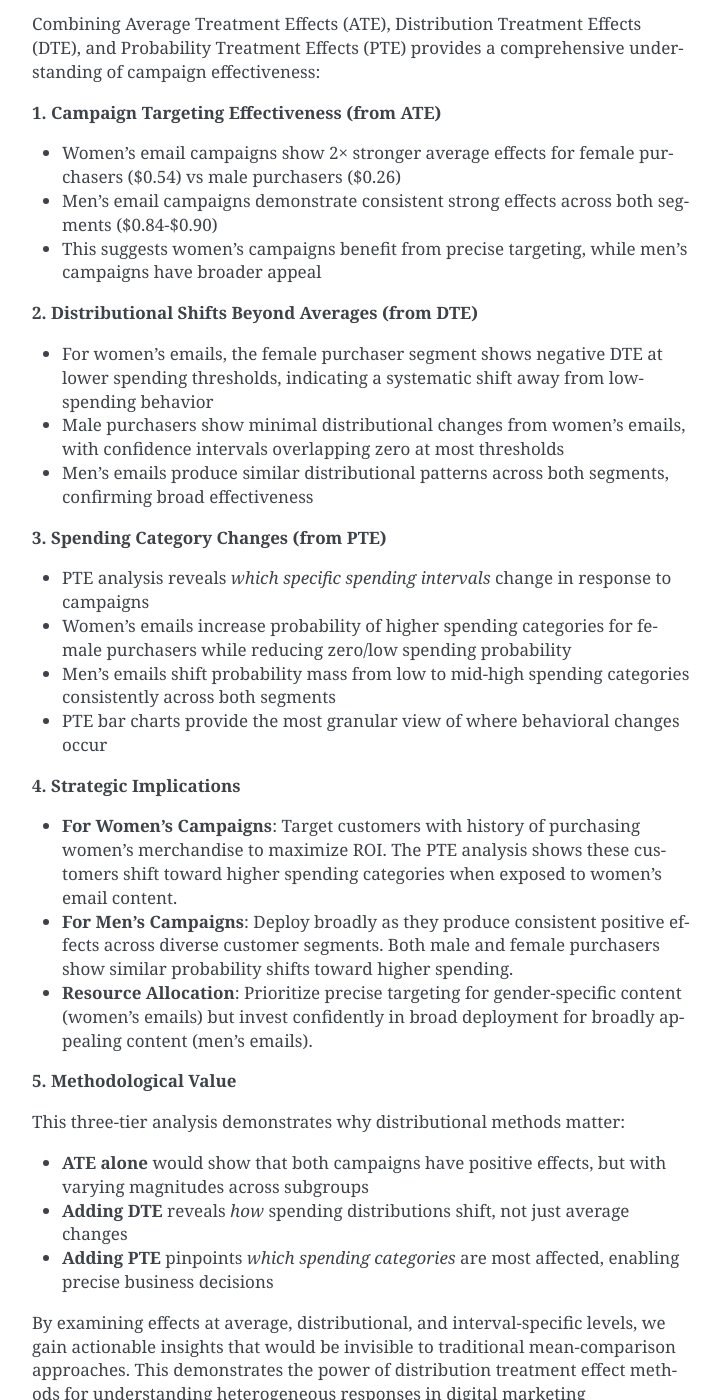
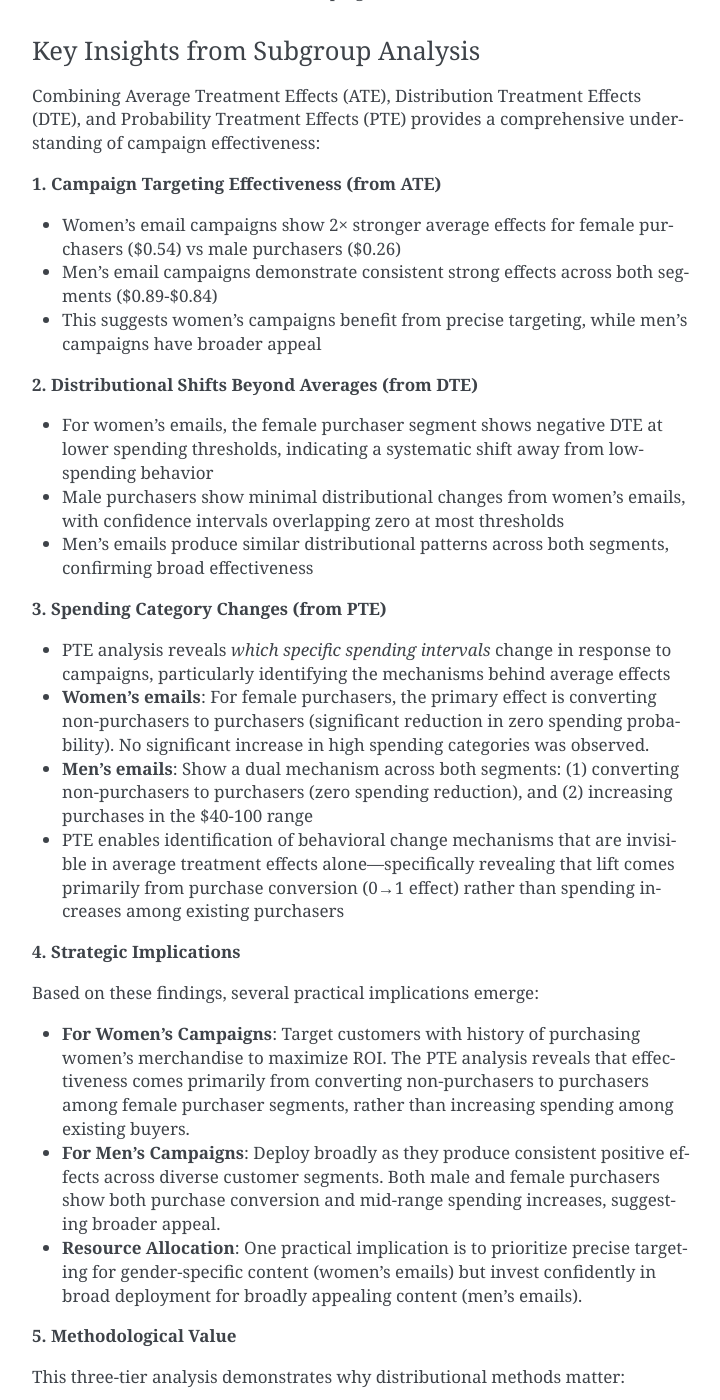
Before and after one commit to CyberAgentAILab/python-dte-adjustment, a Sphinx documentation site: the page built from docs/source/tutorials/hillstrom.rst, in a window 1280 px wide and 1400 px high, scrolled down 17361 px. Shown: the whole window, without its empty margins (388-1108 px from the left). Built offline with Sphinx 7.4.7, drawn with Linux system fonts in a browser that asks for light colours; some of the changed text lies outside the part shown.

Commit message:
up date discussion

```diff
--- a/docs/source/tutorials/hillstrom.rst
+++ b/docs/source/tutorials/hillstrom.rst
@@ -400,7 +400,7 @@
 These results reveal important patterns:
 
 - **Women's Email Campaign**: Shows 2× stronger effect for female purchasers ($0.54) vs male purchasers ($0.26)
-- **Men's Email Campaign**: Demonstrates consistent strong effects across both segments ($0.84-$0.90)
+- **Men's Email Campaign**: Demonstrates consistent strong effects across both segments ($0.84-$0.89)
 
 While these averages provide a useful summary, they don't tell us *how* customer spending distributions change. The distributional and probability treatment effect analyses that follow reveal the complete picture of campaign effectiveness.
 
@@ -558,7 +558,7 @@
    :width: 800px
    :align: center
 
-**Interval-Specific Insights**: The PTE bar charts show that for female purchasers (right panel), women's emails increase the probability of higher spending intervals (positive PTE at higher categories) while decreasing the probability of zero or low spending (negative PTE at lower categories). For male purchasers (left panel), the effects are much smaller and less consistent, confirming the limited impact suggested by the ATE and DTE analyses.
+**Interval-Specific Insights**: The PTE bar charts reveal the mechanism behind the average treatment effect. For female purchasers (right panel), women's emails significantly reduce the probability of zero spending (non-purchasers converting to purchasers), which is the primary driver of the positive ATE. However, no significant increase in high spending categories is observed. For male purchasers (left panel), the effects are much smaller and less consistent, confirming the limited impact suggested by the ATE and DTE analyses.
 
 Probability Treatment Effects: Men's Email Campaign
 ^^^^^^^^^^^^^^^^^^^^^^^^^^^^^^^^^^^^^^^^^^^^^^^^^^^^
@@ -607,7 +607,7 @@
    :width: 800px
    :align: center
 
-**Interval-Specific Insights**: Men's email campaigns show similar PTE patterns across both segments (left and right panels), with reduced probability of zero/low spending and increased probability in mid-to-high spending categories. This confirms the broad effectiveness of men's campaigns across different customer segments.
+**Interval-Specific Insights**: Men's email campaigns show similar PTE patterns across both segments (left and right panels). The key mechanism is twofold: (1) significant reduction in zero spending probability (converting non-purchasers to purchasers), and (2) increased probability in the $40-100 spending range. This dual effect—both purchase conversion and mid-range spending increases—occurs consistently across both male and female purchaser segments, confirming the broad effectiveness of men's campaigns.
 
 Key Insights from Subgroup Analysis
 ^^^^^^^^^^^^^^^^^^^^^^^^^^^^^^^^^^^^
@@ -617,7 +617,7 @@
 **1. Campaign Targeting Effectiveness (from ATE)**
 
 - Women's email campaigns show 2× stronger average effects for female purchasers ($0.54) vs male purchasers ($0.26)
-- Men's email campaigns demonstrate consistent strong effects across both segments ($0.84-$0.90)
+- Men's email campaigns demonstrate consistent strong effects across both segments ($0.89-$0.84)
 - This suggests women's campaigns benefit from precise targeting, while men's campaigns have broader appeal
 
 **2. Distributional Shifts Beyond Averages (from DTE)**
@@ -628,16 +628,18 @@
 
 **3. Spending Category Changes (from PTE)**
 
-- PTE analysis reveals *which specific spending intervals* change in response to campaigns
-- Women's emails increase probability of higher spending categories for female purchasers while reducing zero/low spending probability
-- Men's emails shift probability mass from low to mid-high spending categories consistently across both segments
-- PTE bar charts provide the most granular view of where behavioral changes occur
+- PTE analysis reveals *which specific spending intervals* change in response to campaigns, particularly identifying the mechanisms behind average effects
+- **Women's emails**: For female purchasers, the primary effect is converting non-purchasers to purchasers (significant reduction in zero spending probability). No significant increase in high spending categories was observed.
+- **Men's emails**: Show a dual mechanism across both segments: (1) converting non-purchasers to purchasers (zero spending reduction), and (2) increasing purchases in the $40-100 range
+- PTE enables identification of behavioral change mechanisms that are invisible in average treatment effects alone—specifically revealing that lift comes primarily from purchase conversion (0→1 effect) rather than spending increases among existing purchasers
 
 **4. Strategic Implications**
 
-- **For Women's Campaigns**: Target customers with history of purchasing women's merchandise to maximize ROI. The PTE analysis shows these customers shift toward higher spending categories when exposed to women's email content.
-- **For Men's Campaigns**: Deploy broadly as they produce consistent positive effects across diverse customer segments. Both male and female purchasers show similar probability shifts toward higher spending.
-- **Resource Allocation**: Prioritize precise targeting for gender-specific content (women's emails) but invest confidently in broad deployment for broadly appealing content (men's emails).
+Based on these findings, several practical implications emerge:
+
+- **For Women's Campaigns**: Target customers with history of purchasing women's merchandise to maximize ROI. The PTE analysis reveals that effectiveness comes primarily from converting non-purchasers to purchasers among female purchaser segments, rather than increasing spending among existing buyers.
+- **For Men's Campaigns**: Deploy broadly as they produce consistent positive effects across diverse customer segments. Both male and female purchasers show both purchase conversion and mid-range spending increases, suggesting broader appeal.
+- **Resource Allocation**: One practical implication is to prioritize precise targeting for gender-specific content (women's emails) but invest confidently in broad deployment for broadly appealing content (men's emails).
 
 **5. Methodological Value**
 
```
